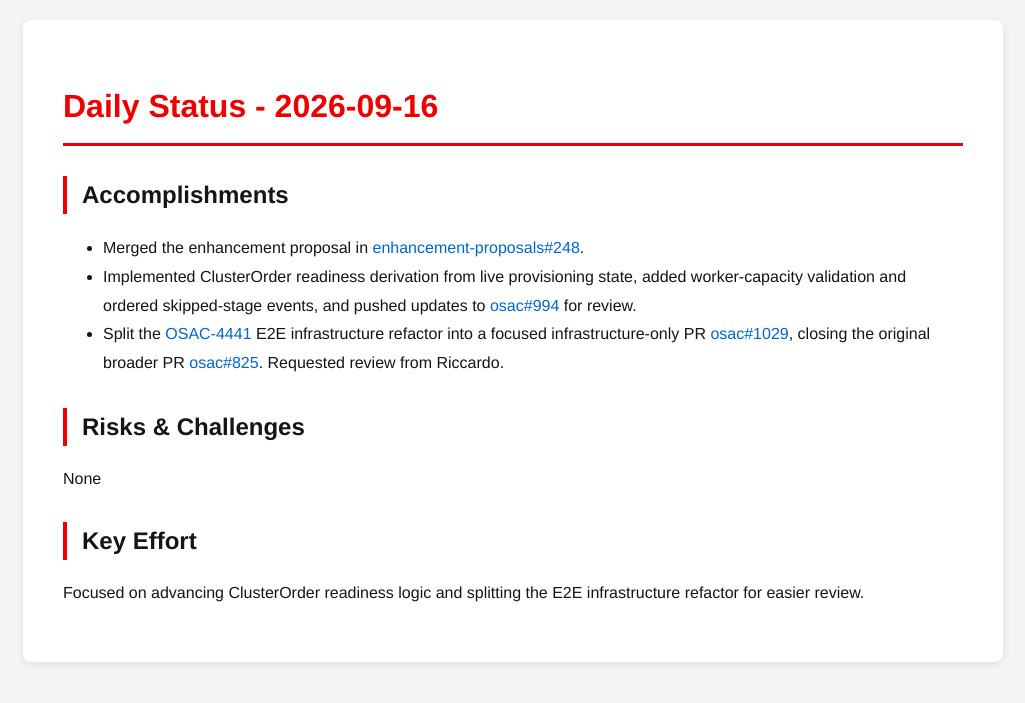
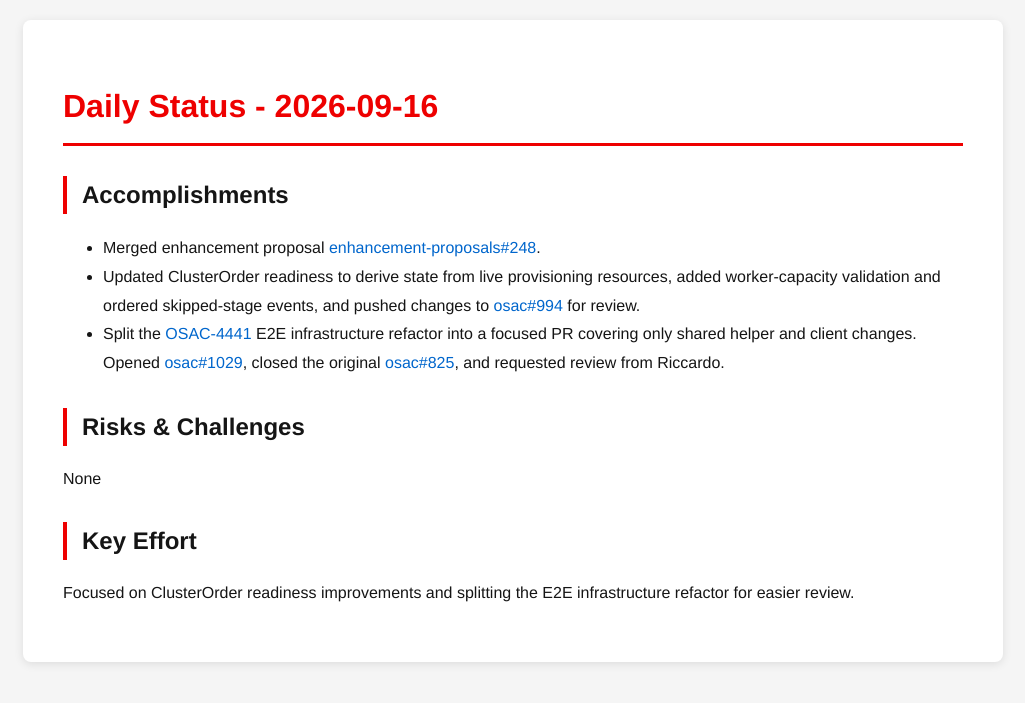
Before and after one commit to tzvatot/daily-status, a Jekyll site: the page built from 2026-09-16.md, in a window 1280 px wide. Shown: the top 703 px of the page, without its empty margins (127-1152 px from the left). Built offline with Jekyll 4.4.1, drawn with Linux system fonts in a browser that asks for light colours.

Commit message:
Daily status update - 2026-09-16

```diff
--- a/2026-09-16.md
+++ b/2026-09-16.md
@@ -7,12 +7,12 @@ date: 2026-09-16
 # Daily Status - 2026-09-16
 
 ## Accomplishments
-- Merged the enhancement proposal in [enhancement-proposals#248](https://github.com/osac-project/enhancement-proposals/pull/248).
-- Implemented ClusterOrder readiness derivation from live provisioning state, added worker-capacity validation and ordered skipped-stage events, and pushed updates to [osac#994](https://github.com/osac-project/osac/pull/994) for review.
-- Split the [OSAC-4441](https://redhat.atlassian.net/browse/OSAC-4441) E2E infrastructure refactor into a focused infrastructure-only PR [osac#1029](https://github.com/osac-project/osac/pull/1029), closing the original broader PR [osac#825](https://github.com/osac-project/osac/pull/825). Requested review from Riccardo.
+- Merged enhancement proposal [enhancement-proposals#248](https://github.com/osac-project/enhancement-proposals/pull/248).
+- Updated ClusterOrder readiness to derive state from live provisioning resources, added worker-capacity validation and ordered skipped-stage events, and pushed changes to [osac#994](https://github.com/osac-project/osac/pull/994) for review.
+- Split the [OSAC-4441](https://redhat.atlassian.net/browse/OSAC-4441) E2E infrastructure refactor into a focused PR covering only shared helper and client changes. Opened [osac#1029](https://github.com/osac-project/osac/pull/1029), closed the original [osac#825](https://github.com/osac-project/osac/pull/825), and requested review from Riccardo.
 
 ## Risks & Challenges
 None
 
 ## Key Effort
-Focused on advancing ClusterOrder readiness logic and splitting the E2E infrastructure refactor for easier review.
+Focused on ClusterOrder readiness improvements and splitting the E2E infrastructure refactor for easier review.
```
